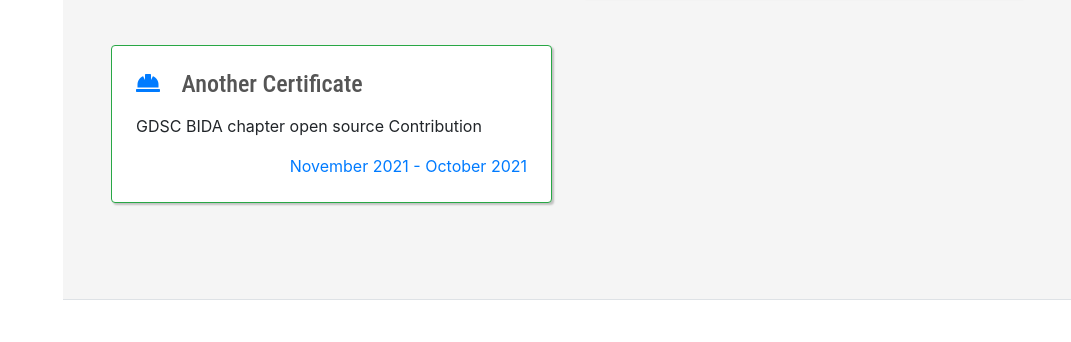
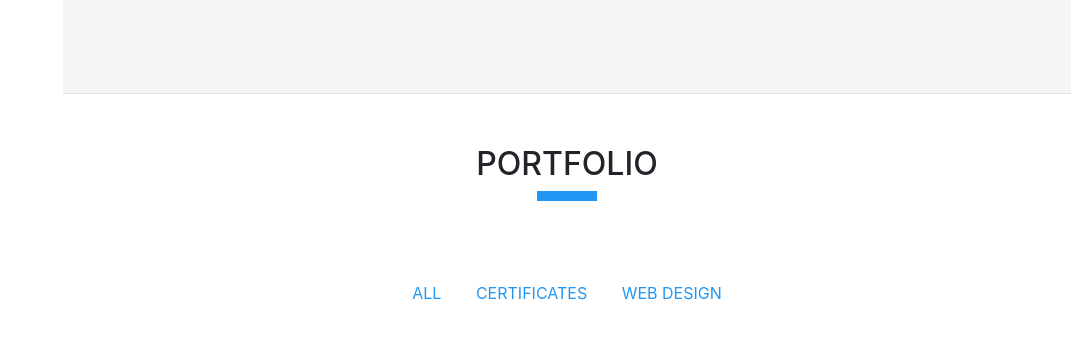
Before and after one commit to Melford-D/melfordbirakor, a website with bundled scripts: page index.html in a window 1280 px wide. Shown: the part 2135-2477 px from the top of the page, without its empty margins (209-1280 px from the left). Built offline with nearby package versions, Linux system fonts and the light colour scheme; a web font is replaced by a local one.

Commit message:
Updated the experience section

```diff
--- a/index.html
+++ b/index.html
@@ -237,18 +237,6 @@
             </div>
             <div class="resume-date text-md-right">
               <span class="text-primary">November 2013 - October 2018</span>
-            </div>
-          </div>
-        </div>
-        <div class="resume-item col-md-6 col-sm-12">
-          <div class="card mx-0 p-4 mb-5" style="border-color: #28a745; box-shadow: 2px 2px 2px rgba(0, 0, 0, 0.21);">
-            <div class="resume-content mr-auto">
-              <h4 class="mb-3"><i class="fas fa-hard-hat mr-3 text-primary"></i> Another Certificate
-              </h4>
-              <p>GDSC BIDA chapter open source Contribution</p>
-            </div>
-            <div class="resume-date text-md-right">
-              <span class="text-primary">November 2021 - October 2021</span>
             </div>
           </div>
         </div>
```
